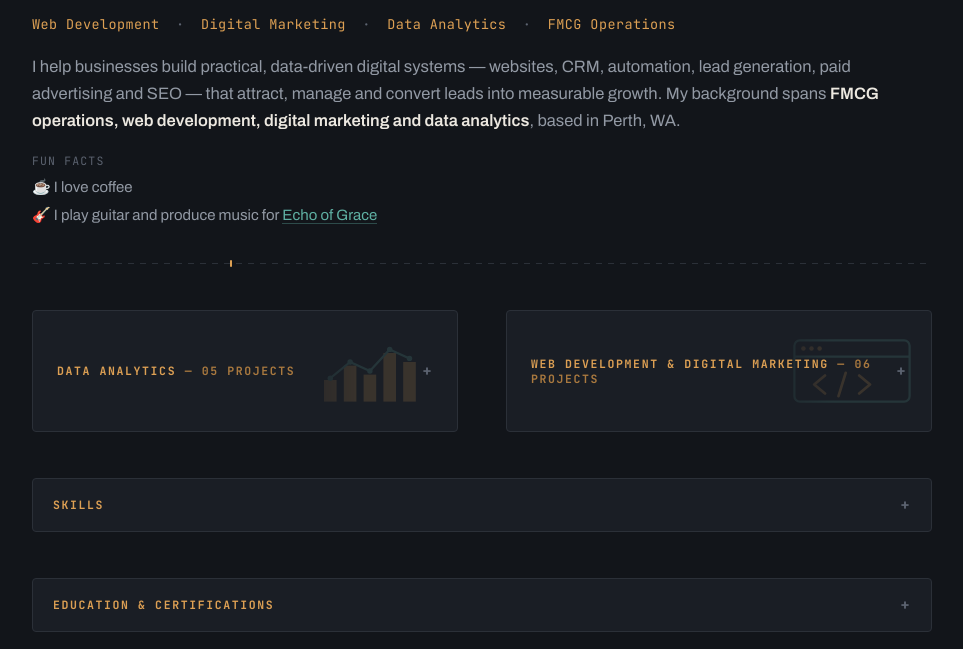
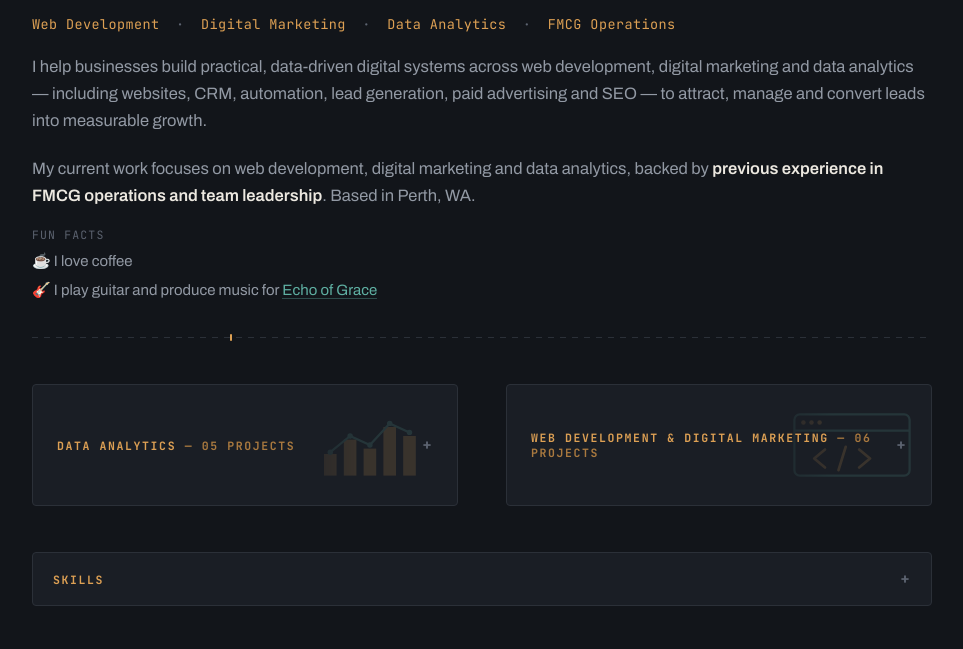
Before and after one commit to salaipome/portfolio, a plain HTML site: page index.html in a window 1280 px wide. Shown: the part 133-782 px from the top of the page, without its empty margins (158-1121 px from the left). Drawn offline with Linux system fonts and the light colour scheme.

Commit message:
Rewrite bio as two paragraphs: current focus vs. background
First paragraph states the value proposition; second separates
current focus (web dev, digital marketing, data analytics) from
prior experience (FMCG operations, team leadership).

Co-Authored-By: Claude Sonnet 5 <noreply@anthropic.com>

```diff
--- a/index.html
+++ b/index.html
@@ -10,10 +10,13 @@
     <h1>Salai Hang</h1>
     <p class="role">Web Development <span>&middot;</span> Digital Marketing <span>&middot;</span> Data Analytics <span>&middot;</span> FMCG Operations</p>
     <p class="bio">
-      I help businesses build practical, data-driven digital systems — websites, CRM, automation,
-      lead generation, paid advertising and SEO — that attract, manage and convert leads into
-      measurable growth. My background spans <strong>FMCG operations, web development, digital
-      marketing and data analytics</strong>, based in Perth, WA.
+      I help businesses build practical, data-driven digital systems across web development,
+      digital marketing and data analytics — including websites, CRM, automation, lead generation,
+      paid advertising and SEO — to attract, manage and convert leads into measurable growth.
+    </p>
+    <p class="bio">
+      My current work focuses on web development, digital marketing and data analytics, backed by
+      <strong>previous experience in FMCG operations and team leadership</strong>. Based in Perth, WA.
     </p>
 
     <div class="fun-facts">
```
